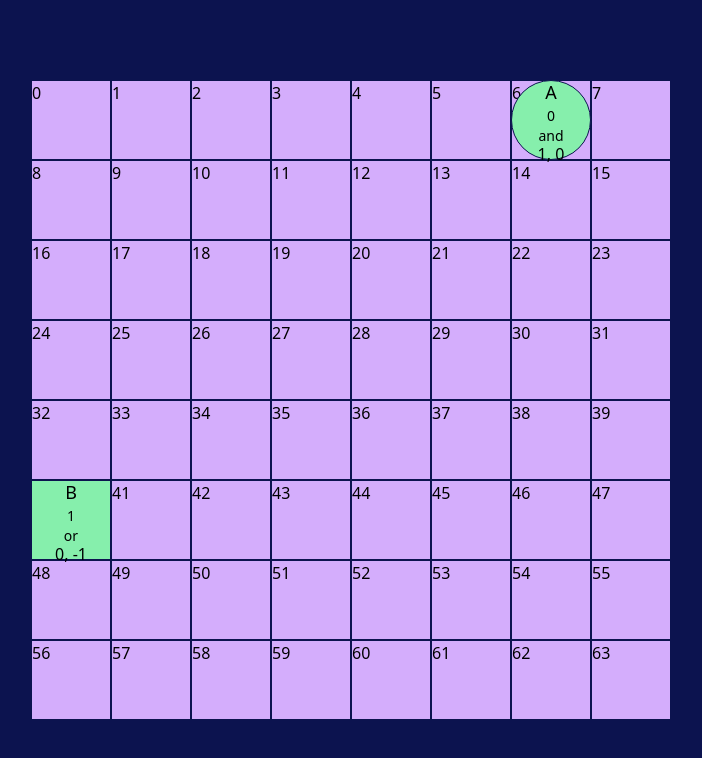
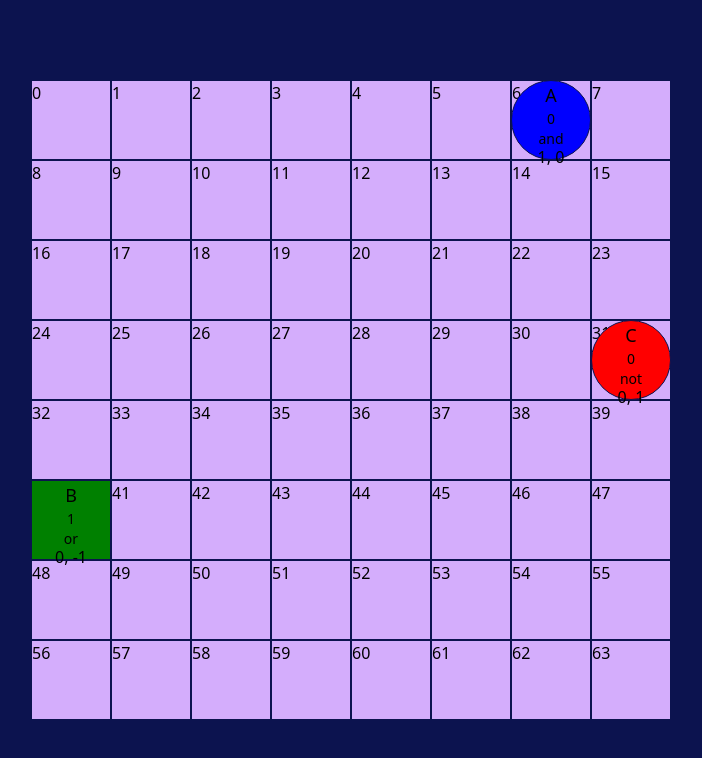
Before and after one commit to chingu-voyages/v44-tier2-team-13, a React (Vite) app: page / in a window 1280 px wide. Shown: the top 758 px of the page, without its empty margins (289-991 px from the left). Built offline with nearby package versions, Linux system fonts and the light colour scheme.

Commit message:
hotfix: Differenciable bots

```diff
--- a/src/components/BoolBot.tsx
+++ b/src/components/BoolBot.tsx
@@ -82,13 +82,14 @@ const BoolBot: FC<BoolBotProps> = ({ bot, allBots, cellSize }) => {
                 left: x * cellSize,
                 width: `${cellSize}px`,
                 height: `${cellSize}px`,
-                // transition: `top ${TIMESTEP / 2}ms linear, left ${
-                //     TIMESTEP / 2
-                // }ms linear`,
+                transition: `top ${TIMESTEP / 2}ms linear, left ${
+                    TIMESTEP / 2
+                }ms linear`,
                 borderRadius: boolValue === 0 ? "100%" : 0,
             }}
-            className="absolute top-0 left-0 flex flex-col gap-0 items-center justify-center aspect-square bg-green-300 leading-none border border-primary-900"
+            className="absolute top-0 left-0 aspect-square bg-green-300 border border-primary-900"
         >
+            <div className="flex flex-col gap-0 items-center justify-center leading-none">
                 <span className="text-lg">{name}</span>
                 <span className="text-sm">{boolValue}</span>
                 <span className="text-sm">{operation}</span>
@@ -96,6 +97,7 @@ const BoolBot: FC<BoolBotProps> = ({ bot, allBots, cellSize }) => {
                     {vx}, {vy}
                 </span>
             </div>
+        </div>
     );
 };
 
--- a/src/components/Grid.tsx
+++ b/src/components/Grid.tsx
@@ -15,6 +15,7 @@ const Grid: FC<GridProps> = ({ cellSize }) => {
             pos: { x: 3, y: 7 },
             speed: 2,
             startDirection: "up",
+            color: "blue",
         },
         {
             name: "B",
@@ -23,15 +24,17 @@ const Grid: FC<GridProps> = ({ cellSize }) => {
             pos: { x: 0, y: 2 },
             speed: 4,
             startDirection: "down",
+            color: "green",
         },
-        // {
-        //     name: "C",
-        //     boolValue: 0,
-        //     operation: Operation.NOT,
-        //     pos: { x: 3, y: 2 },
-        //     speed: 1,
-        //     startDirection: "right",
-        // },
+        {
+            name: "C",
+            boolValue: 0,
+            operation: Operation.NOT,
+            pos: { x: 3, y: 2 },
+            speed: 1,
+            startDirection: "right",
+            color: "red",
+        },
     ];
 
     return (
```
Lines whose indentation alone changed are shown as unchanged.
